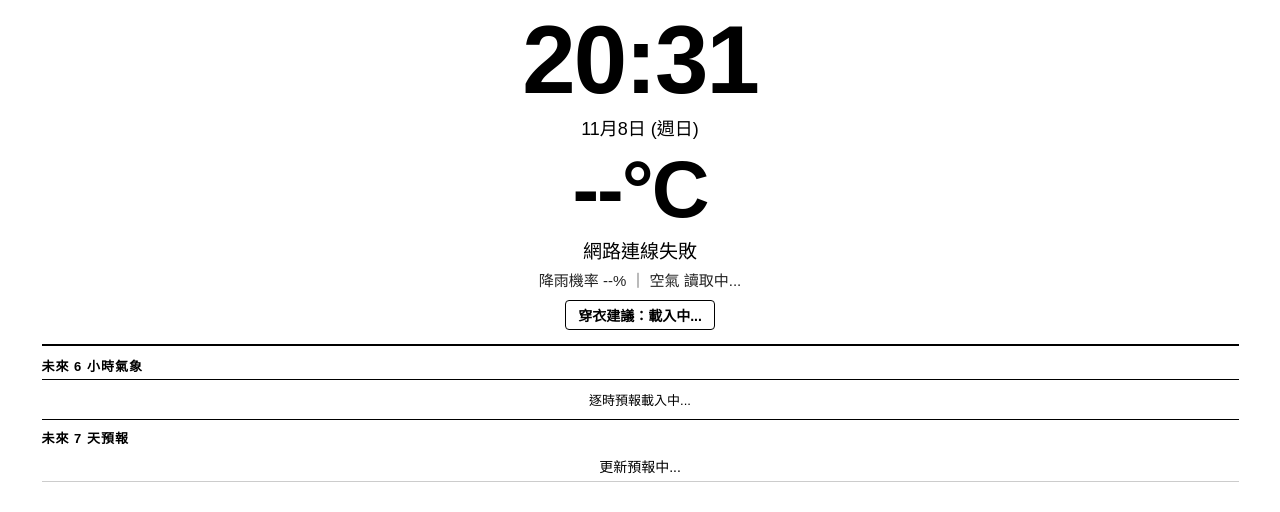
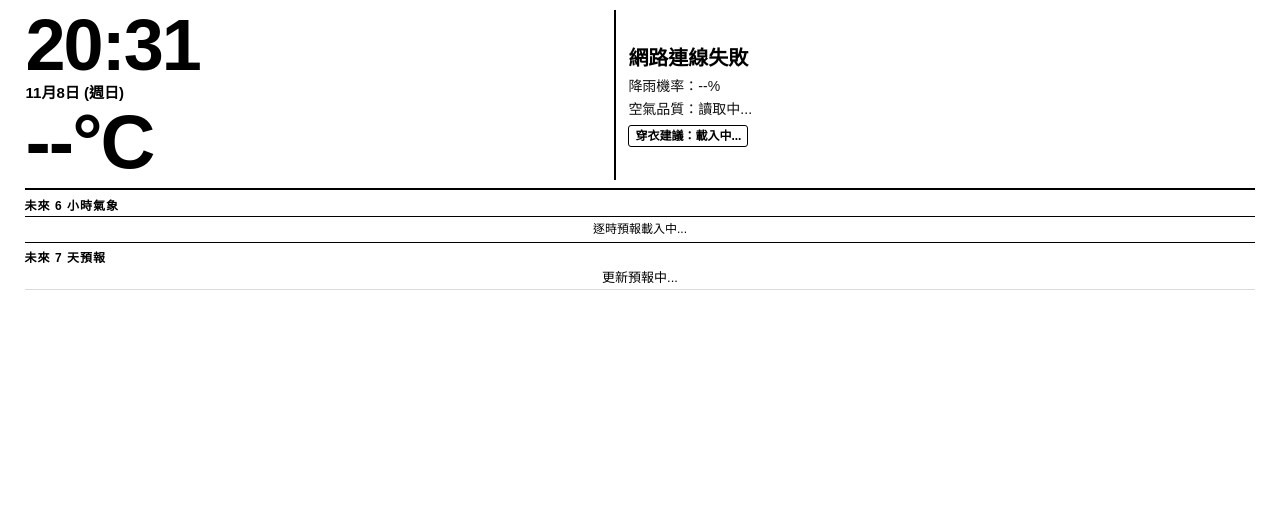
Before and after one commit to ambbccdd/kindle-weather, a plain HTML site: page index.html in a window 1280 px wide. Drawn offline with Linux system fonts and the light colour scheme; no server answers.

Commit message:
Update index.html

```diff
--- a/index.html
+++ b/index.html
@@ -6,68 +6,92 @@
   <title>Kindle Weather</title>
   <style>
     * { box-sizing: border-box; }
+    html, body {
+      height: 100%;
+      overflow: hidden; /* 徹底消除滾動條 */
+    }
     body {
       background-color: #ffffff;
       color: #000000;
       font-family: sans-serif;
       text-align: center;
       margin: 0;
-      padding: 12px 10px;
+      padding: 10px 12px 6px;
+    }
+    /* 頂部雙欄並排區塊 */
+    .top-section {
+      width: 98%;
+      margin: 0 auto;
+      border-collapse: collapse;
+      text-align: left;
+    }
+    .top-left {
+      width: 48%;
+      vertical-align: middle;
+      border-right: 2px solid #000000;
+      padding-right: 8px;
+    }
+    .top-right {
+      width: 52%;
+      vertical-align: middle;
+      padding-left: 12px;
     }
     .time {
-      font-size: 96px;
+      font-size: 72px;
       font-weight: bold;
-      line-height: 1;
+      line-height: 0.95;
       letter-spacing: -2px;
-      margin-bottom: 6px;
+      margin-bottom: 2px;
     }
     .date {
-      font-size: 18px;
-      margin-bottom: 10px;
+      font-size: 15px;
+      font-weight: bold;
+      margin-bottom: 4px;
     }
     .current {
-      font-size: 80px;
+      font-size: 76px;
       font-weight: bold;
-      line-height: 1;
+      line-height: 0.95;
       letter-spacing: -2px;
-      margin-bottom: 6px;
     }
-    .desc {
-      font-size: 19px;
-      margin-bottom: 6px;
+    .cond-title {
+      font-size: 20px;
+      font-weight: bold;
+      margin-bottom: 4px;
     }
-    .sub-info {
-      font-size: 15px;
-      color: #222222;
-      margin-bottom: 10px;
+    .meta-line {
+      font-size: 14px;
+      margin-bottom: 3px;
+      color: #111111;
     }
     .tips-box {
       display: inline-block;
       border: 1px solid #000000;
-      padding: 4px 12px;
-      font-size: 14px;
+      padding: 3px 6px;
+      font-size: 12px;
       font-weight: bold;
-      border-radius: 4px;
-      margin-bottom: 4px;
+      border-radius: 3px;
+      margin-top: 4px;
+      line-height: 1.2;
     }
     hr {
       border: 0;
       border-top: 2px solid #000000;
-      margin: 10px auto;
-      width: 95%;
+      margin: 8px auto 6px;
+      width: 98%;
     }
-    /* 6 小時逐時天氣表格：高對比水平分欄 */
+    /* 6 小時逐時天氣表格 */
     .hourly-title {
-      font-size: 13px;
+      font-size: 12px;
       font-weight: bold;
       text-align: left;
-      width: 95%;
-      margin: 0 auto 4px;
+      width: 98%;
+      margin: 0 auto 3px;
       letter-spacing: 1px;
     }
     .hourly-table {
-      width: 95%;
-      margin: 0 auto 6px;
+      width: 98%;
+      margin: 0 auto 5px;
       border-collapse: collapse;
       border-top: 1px solid #000000;
       border-bottom: 1px solid #000000;
@@ -75,60 +99,70 @@
     .hourly-table td {
       width: 16.6%;
       text-align: center;
-      padding: 6px 1px;
+      padding: 4px 1px;
       border-right: 1px solid #e0e0e0;
-      font-size: 13px;
+      font-size: 12px;
+      line-height: 1.15;
       vertical-align: top;
     }
     .hourly-table td:last-child {
       border-right: none;
     }
-    .h-time { font-weight: bold; margin-bottom: 2px; }
-    .h-cond { margin-bottom: 2px; }
-    .h-temp { font-weight: bold; font-size: 14px; }
-    .h-pop { font-size: 11px; color: #333333; margin-top: 2px; }
+    .h-time { font-weight: bold; }
+    .h-temp { font-weight: bold; font-size: 13px; }
+    .h-pop { font-size: 11px; color: #222222; }
 
     /* 7 天預報列表 */
     .forecast-title {
-      font-size: 13px;
+      font-size: 12px;
       font-weight: bold;
       text-align: left;
-      width: 95%;
-      margin: 8px auto 4px;
+      width: 98%;
+      margin: 4px auto 2px;
       letter-spacing: 1px;
     }
     .forecast-table {
-      width: 95%;
+      width: 98%;
       margin: 0 auto;
       border-collapse: collapse;
-      font-size: 14px;
+      font-size: 13px;
     }
     .forecast-table td {
-      padding: 5px 2px;
-      border-bottom: 1px solid #cccccc;
+      padding: 3px 2px;
+      border-bottom: 1px solid #dcdcdc;
+      line-height: 1.2;
     }
     .col-day { text-align: left; width: 28%; font-weight: bold; }
     .col-cond { text-align: center; width: 26%; }
-    .col-pop { text-align: center; width: 20%; color: #333333; }
+    .col-pop { text-align: center; width: 20%; color: #222222; }
     .col-temp { text-align: right; width: 26%; }
   </style>
   <meta http-equiv="refresh" content="1800">
 </head>
 <body>
-  <div class="time" id="clock">--:--</div>
-  <div class="date" id="date">載入中...</div>
-
-  <div class="current" id="temp">--°C</div>
-  <div class="desc" id="cond">連線中...</div>
-  <div class="sub-info" id="sub-info">降雨機率 --% ｜ 空氣 讀取中...</div>
-  <div class="tips-box" id="tips">穿衣建議：載入中...</div>
+  <!-- 頂部左右並排區塊 -->
+  <table class="top-section">
+    <tr>
+      <td class="top-left">
+        <div class="time" id="clock">--:--</div>
+        <div class="date" id="date">載入中...</div>
+        <div class="current" id="temp">--°C</div>
+      </td>
+      <td class="top-right">
+        <div class="cond-title" id="cond">新北中和 · 連線中</div>
+        <div class="meta-line" id="meta-pop">降雨機率：--%</div>
+        <div class="meta-line" id="meta-aqi">空氣品質：讀取中...</div>
+        <div class="tips-box" id="tips">穿衣建議：載入中...</div>
+      </td>
+    </tr>
+  </table>
 
   <hr>
 
   <div class="hourly-title">未來 6 小時氣象</div>
   <table class="hourly-table" id="hourly-table">
     <tbody>
-      <tr><td colspan="6" style="padding:10px;">逐時預報載入中...</td></tr>
+      <tr><td colspan="6" style="padding:6px;">逐時預報載入中...</td></tr>
     </tbody>
   </table>
 
@@ -140,7 +174,7 @@
   </table>
 
   <script>
-    // 1. 本地時鐘（自動每分鐘推進，不需手動重整）
+    // 1. 本地時鐘（自動每分鐘推進）
     var lastMinute = -1;
 
     function setClock() {
@@ -178,35 +212,35 @@
 
     // 3. 空氣品質標籤
     function getAqiInfo(aqi) {
-      if (aqi <= 50) return '良好 (AQI ' + aqi + ')';
-      if (aqi <= 100) return '普通 (AQI ' + aqi + ')';
-      if (aqi <= 150) return '敏感不健康 (AQI ' + aqi + ')';
-      if (aqi <= 200) return '不健康 (AQI ' + aqi + ')';
-      return '危害 (AQI ' + aqi + ')';
+      if (aqi <= 50) return '良好 (' + aqi + ')';
+      if (aqi <= 100) return '普通 (' + aqi + ')';
+      if (aqi <= 150) return '敏感不健康 (' + aqi + ')';
+      if (aqi <= 200) return '不健康 (' + aqi + ')';
+      return '危害 (' + aqi + ')';
     }
 
     // 4. 生活與穿衣建議
     function getClothingTip(temp, pop, aqi) {
       var tip = '';
       if (temp >= 28) {
-        tip = '短袖、輕便涼爽衣物';
+        tip = '短袖涼爽';
       } else if (temp >= 24) {
-        tip = '短袖或薄長袖，通風舒適';
+        tip = '短袖/薄長袖';
       } else if (temp >= 20) {
-        tip = '長袖襯衫、早晚搭薄外套';
+        tip = '薄外套/長袖';
       } else if (temp >= 16) {
-        tip = '夾克外套、針織衫或風衣';
+        tip = '夾克/針織衫';
       } else if (temp >= 12) {
-        tip = '厚外套、毛衣，注意保暖';
+        tip = '厚外套/毛衣保暖';
       } else {
-        tip = '羽絨衣、發熱衣，嚴防低溫';
+        tip = '羽絨衣/嚴防低溫';
       }
 
       if (pop >= 30) {
-        tip += ' · 出門備傘 ☂';
+        tip += ' · 備傘 ☂';
       }
       if (aqi > 100) {
-        tip += ' · 空品差戴口罩 😷';
+        tip += ' · 口罩 😷';
       }
 
       return tip;
@@ -245,7 +279,7 @@
     xhrAqi.ontimeout = function() { loadWeather(); };
     xhrAqi.send();
 
-    // 6. 抓取天氣數據（含近 6 小時逐時與一週預報）
+    // 6. 抓取天氣數據
     function loadWeather() {
       var xhr = new XMLHttpRequest();
       xhr.open('GET', weatherUrl, true);
@@ -265,17 +299,17 @@
                            ? daily.precipitation_probability_max[0] : 0;
 
             document.getElementById('temp').innerHTML = curTemp + '°C';
-            document.getElementById('cond').innerHTML = '新北中和 · ' + getDesc(curCode);
-            document.getElementById('sub-info').innerHTML = '降雨機率 ' + todayPop + '% ｜ 空氣 ' + aqiText;
-            document.getElementById('tips').innerHTML = '生活建議：' + getClothingTip(curTemp, todayPop, currentAqi);
+            document.getElementById('cond').innerHTML = '中和 · ' + getDesc(curCode);
+            document.getElementById('meta-pop').innerHTML = '降雨機率：' + todayPop + '%';
+            document.getElementById('meta-aqi').innerHTML = '空氣品質：' + aqiText;
+            document.getElementById('tips').innerHTML = '建議：' + getClothingTip(curTemp, todayPop, currentAqi);
 
-            // A. 計算並生成未來 6 小時逐時預報
+            // A. 未來 6 小時逐時預報
             var now = new Date();
             var utc = now.getTime() + (now.getTimezoneOffset() * 60000);
             var twNow = new Date(utc + (3600000 * 8));
             var currentHour = twNow.getHours();
 
-            // 尋找符合當前小時的資料起點
             var startIndex = 0;
             for (var k = 0; k < hourly.time.length; k++) {
               var hourPart = parseInt(hourly.time[k].substring(11, 13), 10);
@@ -298,7 +332,7 @@
 
                 hourlyCells += '<td>' +
                   '<div class="h-time">' + timeStr + '</div>' +
-                  '<div class="h-cond">' + getDesc(hCode) + '</div>' +
+                  '<div>' + getDesc(hCode) + '</div>' +
                   '<div class="h-temp">' + hTemp + '°</div>' +
                   '<div class="h-pop">☂' + hPop + '%</div>' +
                 '</td>';
@@ -306,7 +340,7 @@
             }
             document.getElementById('hourly-table').innerHTML = '<tbody><tr>' + hourlyCells + '</tr></tbody>';
 
-            // B. 生成 7 天預報列表
+            // B. 未來 7 天預報列表
             var dayNames = ['日', '一', '二', '三', '四', '五', '六'];
             var rows = '';
 
@@ -320,7 +354,7 @@
               var pop = daily.precipitation_probability_max[i] !== undefined ? daily.precipitation_probability_max[i] : 0;
 
               rows += '<tr>' +
-                        '<td class="col-day">' + dayText + ' <span style="font-size:12px;color:#555;">' + dateText + '</span></td>' +
+                        '<td class="col-day">' + dayText + ' <span style="font-size:11px;color:#555;">' + dateText + '</span></td>' +
                         '<td class="col-cond">' + getDesc(daily.weather_code[i]) + '</td>' +
                         '<td class="col-pop">☂ ' + pop + '%</td>' +
                         '<td class="col-temp">' + minT + '°~' + maxT + '°</td>' +
```
